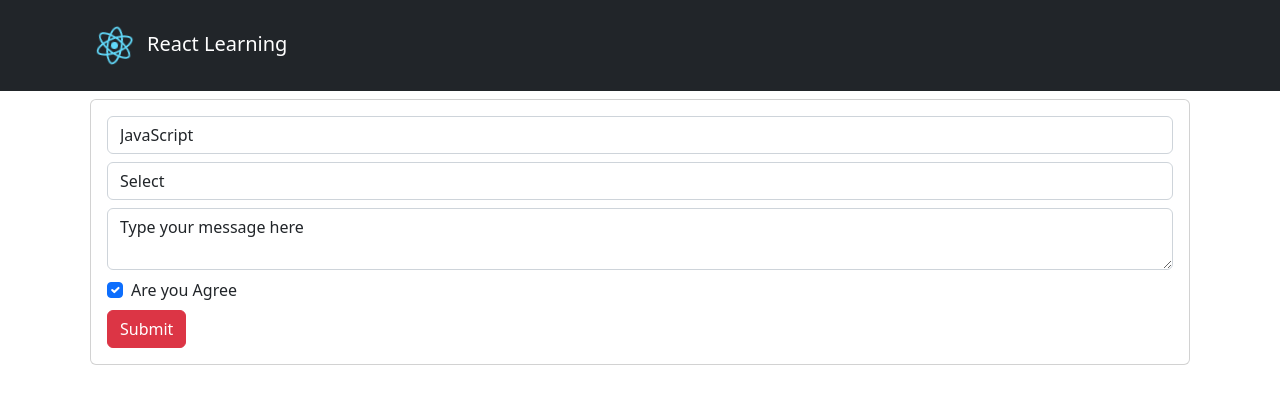
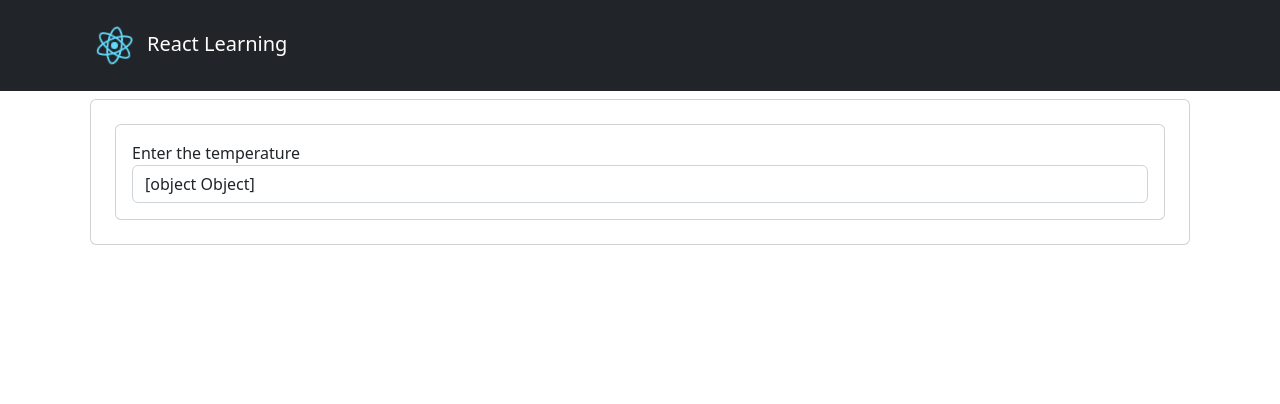
Before and after one commit to jakir-ruet/my-app, a React (Create React App) app: page / in a window 1280 px wide. Shown: the top 404 px of the page. Built offline with nearby package versions, Linux system fonts and the light colour scheme.

Commit message:
data lifting going on

```diff
--- /dev/null
+++ b/src/container/19-lifting/Lifting.js
@@ -0,0 +1,13 @@
+import React from "react";
+import TemperatureInput from "./component/TemperatureInput";
+
+function Lifting() {
+   return (
+      <div className="card m-2">
+         <div className="card-body">
+            <TemperatureInput/>
+         </div>
+      </div>
+   )
+}
+export default Lifting;
--- /dev/null
+++ b/src/container/19-lifting/component/TemperatureInput.js
@@ -0,0 +1,20 @@
+import React from "react";
+
+const scaleName = {
+   c: 'Celsious',
+   f: 'Fahrenheit'
+}
+
+function TemperatureInput(temperature, scale, onTemperatureChange){
+   return (
+      <div className="card m-2">
+         <div className="card-body">
+            <div className="form-group">
+               <label htmlFor="teperature">Enter the temperature {scaleName[scale]}</label>
+               <input type="text" value={temperature} onChange={onTemperatureChange}  className="form-control"/>
+            </div>
+         </div>
+      </div>
+   )
+}
+export default TemperatureInput;
--- a/src/container/Container.js
+++ b/src/container/Container.js
@@ -13,6 +13,7 @@ import KeyUses from "./16-listrendering/KeyUses";
 import KeyUseCorrect from './16-listrendering/components/ListItem'
 import Styling from "./17-styling/Styling";
 import Form from './18-form/Form';
+import Lifting from "./19-lifting/Lifting";
 
 function Container() {
    return (
@@ -30,7 +31,8 @@ function Container() {
          {/* <KeyUses/> */}
          {/* <KeyUseCorrect/> */}
          {/* <Styling myClassOne={true} /> */}
-         <Form/>
+         {/* <Form/> */}
+         <Lifting/>
       </div>
    )
 }
```
Also changed, not shown: src/container/19-lifting/component/Calculator.js (added, +40 -0 lines), src/container/19-lifting/component/Converter.js (added, +17 -0 lines), src/container/19-lifting/component/WaterBoiling.js (added).
